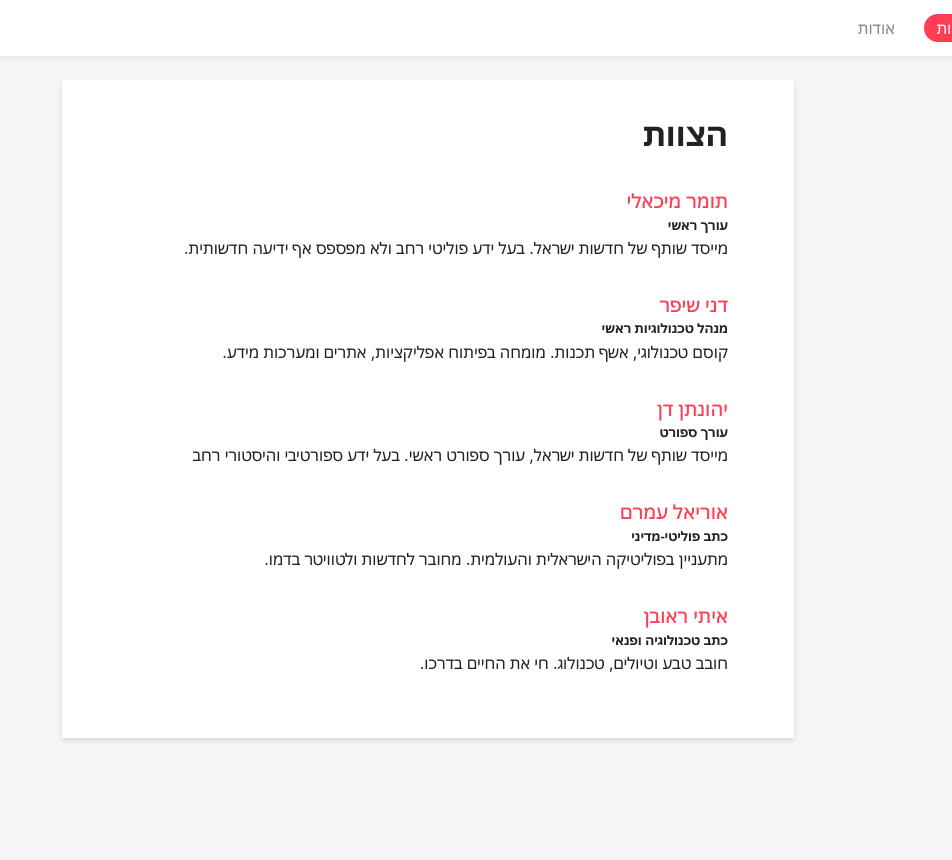
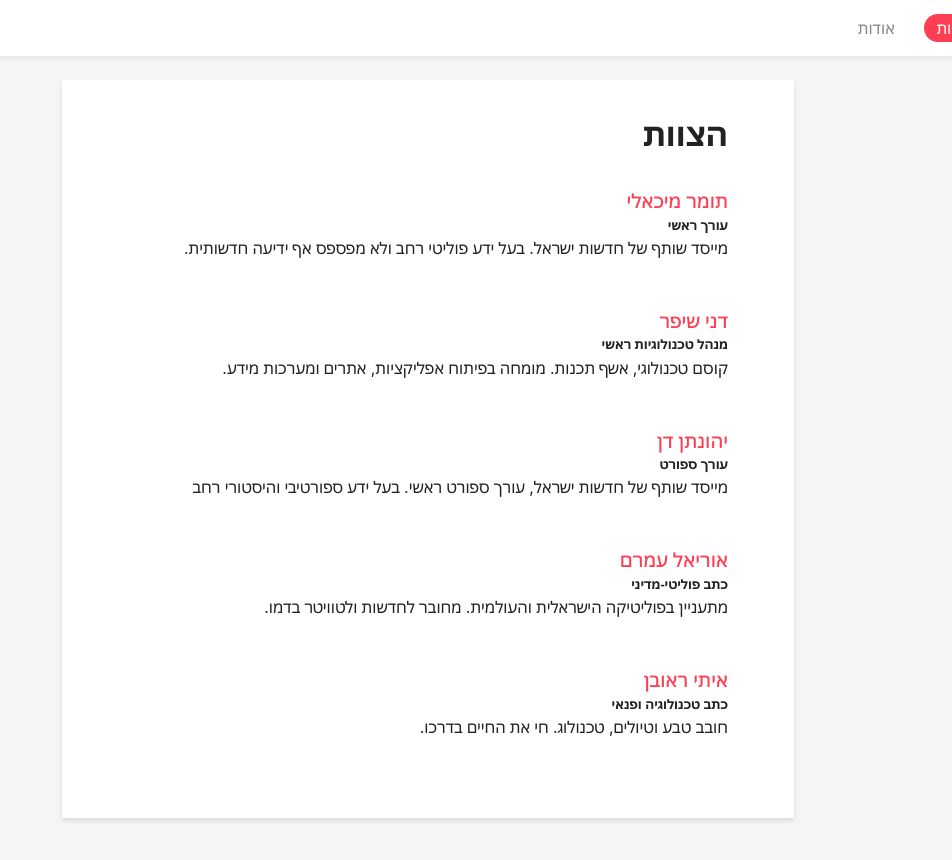
Before and after one commit to newsil/newsil, a Jekyll site: the page built from staff.html, in a window 1280 px wide. Shown: the top 860 px of the page, without its empty margins (328-1280 px from the left). Built offline with Jekyll 4.4.1, drawn with Linux system fonts in a browser that asks for light colours.

Commit message:
Update staff page

```diff
--- a/assets/css/staff.scss
+++ b/assets/css/staff.scss
@@ -5,7 +5,7 @@
   padding-top: 1rem;
 
   li {
-    padding-bottom: 2rem;
+    padding-bottom: 3rem;
 
     .name {
       padding-bottom: 0.1rem;
```
